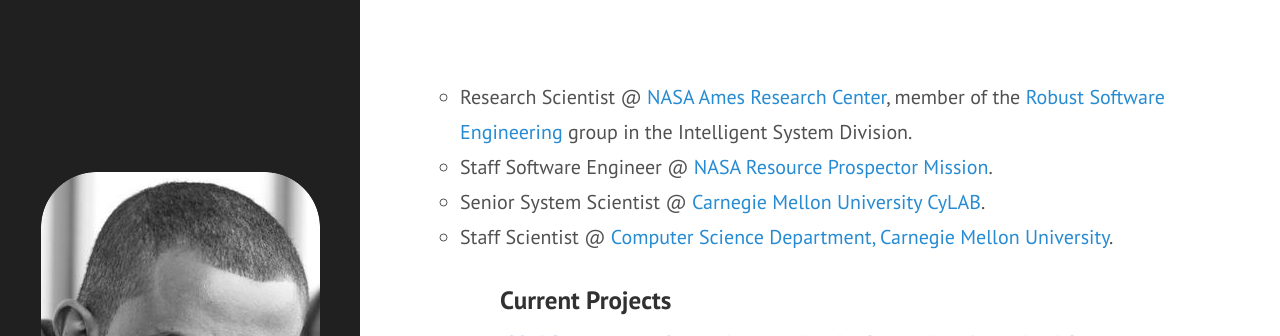
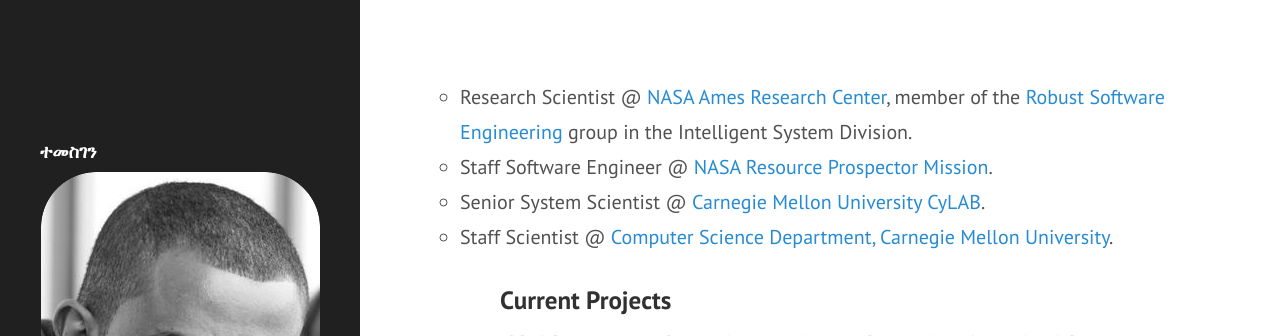
Before and after one commit to lememta/lememta.github.io, a Jekyll site: the page built from index.html, in a window 1280 px wide. Shown: the top 336 px of the page. Built offline with Jekyll 4.4.1, drawn with Linux system fonts in a browser that asks for light colours; nearby versions of some CDN libraries; the list of posts is cut into pages by our own code.

Commit message:
small update

```diff
--- a/_includes/sidebar.html
+++ b/_includes/sidebar.html
@@ -2,7 +2,7 @@
   <div class="container sidebar-sticky">
 
     <div class="sidebar-space">
-      <h3></h3>
+      <h3>&#4720&#4632&#4661&#4872&#4757</h3>
       <!-- <p class="lead">{{ site.description }}</p> -->
       <!-- <p>p. email: lememta AT </p> -->
       <!-- <p>p. email: lememta AT </p> -->
--- a/assets/css/hyde.css
+++ b/assets/css/hyde.css
@@ -84,7 +84,7 @@
   color: #fff;
   margin-top: 0;
   font-family: "Abril Fatface", serif;
-  font-size: 1.90rem;
+  font-size: .90rem;
 }
 
 /* Sidebar Mugshot */
```
